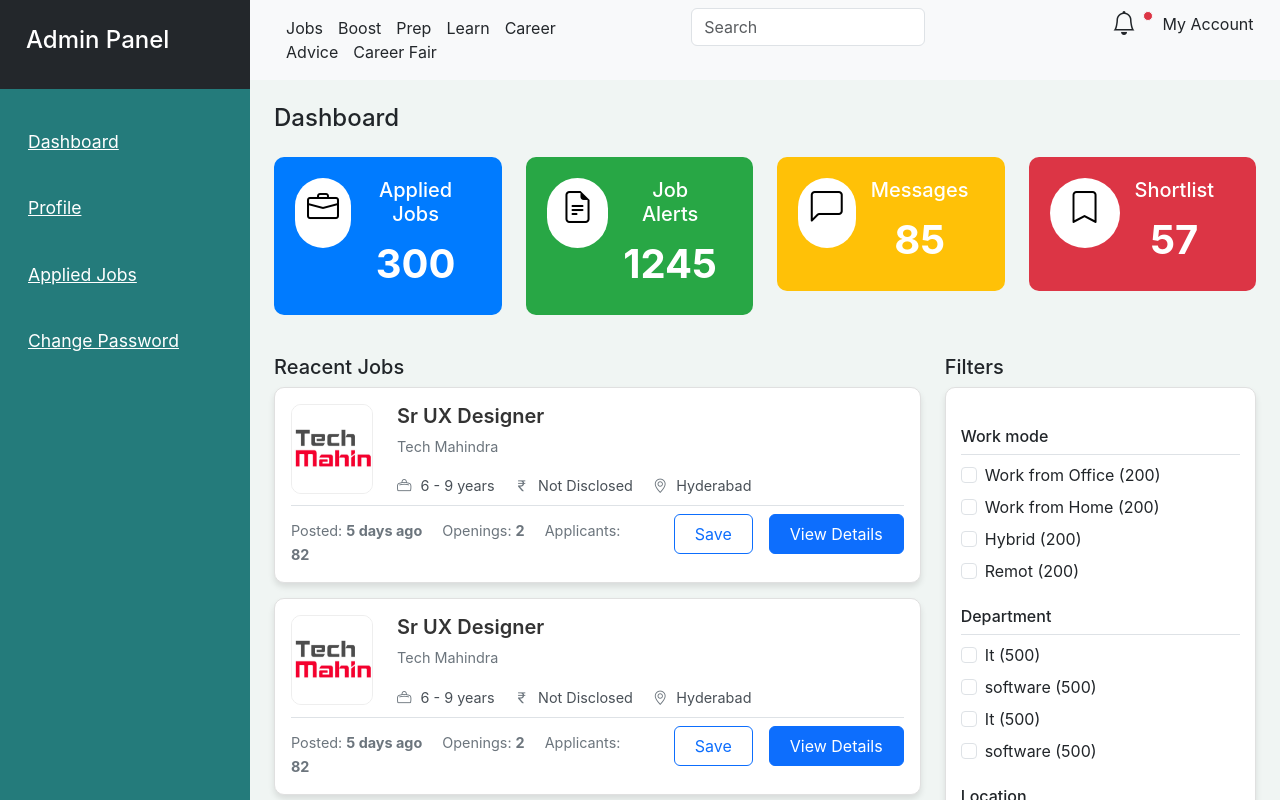
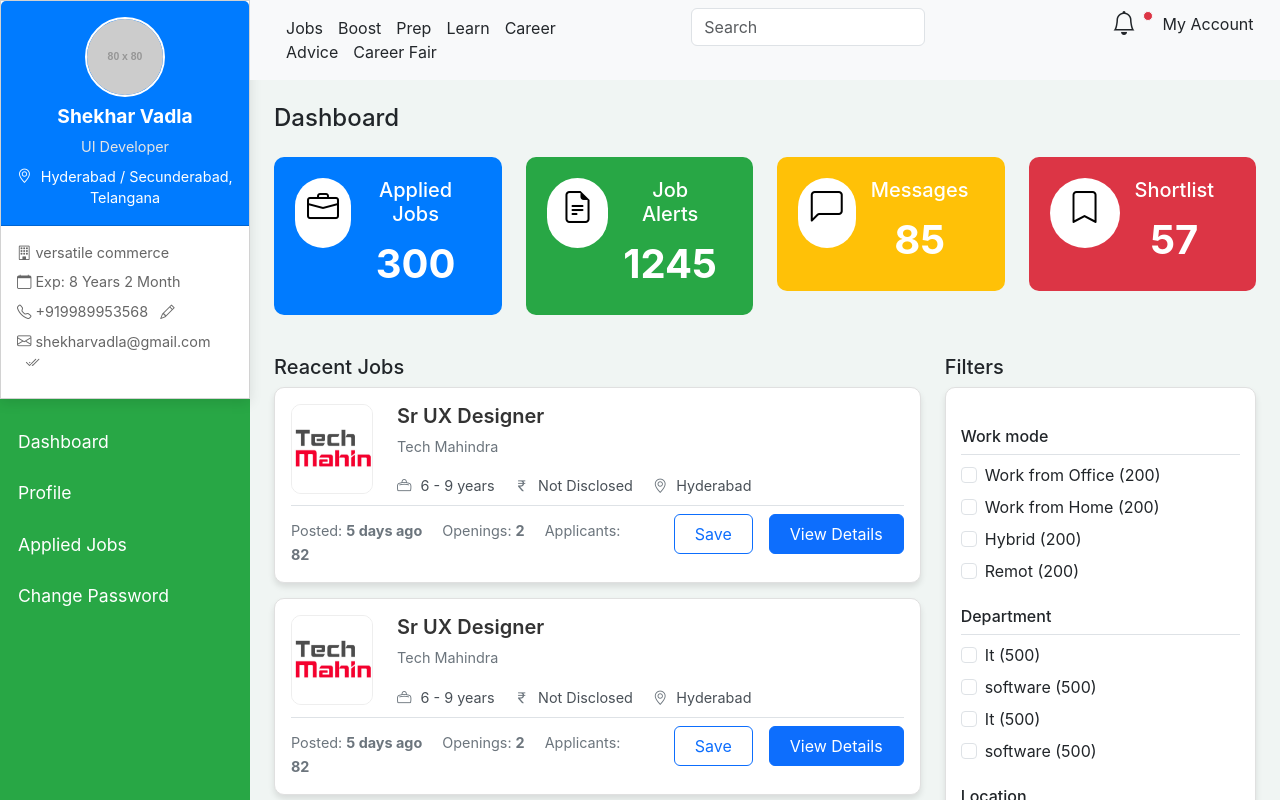
Before and after one commit to uniquemindsolutions/JobPortal_FrontEnd, a React (Create React App) app: page /seeker-dashboard in a window 1280 px wide. Shown: the top 800 px of the page. Built offline with nearby package versions, Linux system fonts and the light colour scheme.

Commit message:
seeker dashboard ui

```diff
--- a/src/App.tsx
+++ b/src/App.tsx
@@ -17,6 +17,7 @@ import SeekerDashboard from './JobSeeker/SeekerDashboard';
 import ViewJobs from './Admin/ViewJobs';
 import JobSeekerAdmin from './JobSeeker';
 import ViewJobDetails from './JobSeeker/SeekerDashboard/ViewJobDetails';
+import Profiles from './JobSeeker/Profile';
 
 
 
@@ -66,6 +67,7 @@ function App() {
             <Route path='' element={<JobSeekerAdmin/>}>
               <Route path='seeker-dashboard' element={<SeekerDashboard/>}/>
               <Route path='/view-job-details' element={<ViewJobDetails/>}/>
+              <Route path='profile' element={<Profiles/>}/>
             </Route>
           </Route>
         </Routes>
--- a/src/JobSeeker/JobSeekerAdmin.scss
+++ b/src/JobSeeker/JobSeekerAdmin.scss
@@ -7,13 +7,13 @@
   #sidebar {
     width: 250px;
     min-height: 100vh;
-    background: #247b7b;
+    background: #28a745;
     transition: all 0.3s;
   }
 
   #sidebar .sidebar-header {
-    padding: 10px;
-    background: #23272b;
+    // padding: 10px;
+    // background: #23272b;
   }
 
   #sidebar ul.components {
@@ -21,19 +21,21 @@
   }
 
   #sidebar ul li {
-    padding: 10px;
-  }
+    padding-bottom: 5px;
+}
 
   #sidebar ul li a {
     padding: 10px;
     font-size: 1.1rem;
     display: block;
     color: #ffffff;
+    text-decoration: none;
   }
 
   #sidebar ul li a:hover {
-    background: #495057;
+    background: #ffffff;
     text-decoration: none;
+    color: #28a745!important;
   }
 
   /* Sidebar toggle */
@@ -86,3 +88,75 @@
     text-decoration: none;
     color: #23272b;
   }
+// profile start
+
+.dashb-profile-card {
+  border-radius: 0;
+  box-shadow: 0 4px 12px rgba(0, 0, 0, 0.1);
+  background-color: #fff;
+  .card-header {
+    background-color: #007bff;
+    color: #fff;
+    padding: 1rem 0.5rem 0;
+
+    .profile-image {
+      img {
+        width: 80px;
+        height: 80px;
+        border: 2px solid #fff;
+      }
+    }
+
+    .profile-name {
+      font-size: 1.2rem;
+      font-weight: bold;
+    }
+
+    .profile-title {
+      font-size: 0.9rem;
+      color: #e5e5e5;
+    }
+
+    .profile-location {
+      font-size: 0.9rem;
+      i {
+        margin-right: 5px;
+      }
+    }
+  }
+
+  .card-body {
+    font-size: 0.9rem;
+    color: #666;
+
+    p {
+      display: flex;
+      align-items: center;
+      i {
+        margin-right: 10px;
+        color: #6f42c1;
+      }
+    }
+
+    .profile-completion {
+      h6 {
+        font-size: 1rem;
+        font-weight: bold;
+      }
+
+      .progress {
+        height: 8px;
+        background-color: #f0f0f0;
+        .progress-bar {
+          background-color: #28a745;
+        }
+      }
+    }
+
+    .profile-updated {
+      small {
+        font-size: 0.8rem;
+      }
+    }
+  }
+}
--- /dev/null
+++ b/src/JobSeeker/Profile/index.tsx
@@ -0,0 +1,35 @@
+import React from 'react'
+
+const Profiles = () => {
+  return (
+    <main>
+        <div className="container mt-4">
+            <div className="row">
+                <div className="col-sm-3 col-lg-3">
+                    <img className='img-fluid rounded' src={window.location.origin + '/images/avtar-pic.avif'}  />
+                </div>
+                <div className="col-sm-9 col-lg-8 offset-lg-1">
+                    <div className="row">
+                    <div className="col-sm-6 col-lg-6">
+                    <label htmlFor="address" className="form-label">Address</label>
+                            <input
+                                type="text"
+                                className="form-control"
+                                name="address"
+                                // value={formData.address}
+                                // onChange={handleInputChange}
+                                placeholder="Address"
+                            />
+                    </div>
+                    <div className="col-sm-6 col-lg-6">2</div>
+                    <div className="col-sm-6 col-lg-6">3</div>
+                    <div className="col-sm-6 col-lg-6">4</div>
+                    </div>
+                </div>
+            </div>
+        </div>
+    </main>
+  )
+}
+
+export default Profiles
--- a/src/JobSeeker/index.tsx
+++ b/src/JobSeeker/index.tsx
@@ -15,11 +15,58 @@ const JobSeekerAdmin = () => {
                 {/* Sidebar */}
                 <nav id="sidebar" className={`sidebar ${isSidebarOpen ? 'active' : ''}`}>
                     <div className="sidebar-header">
-                        <h4 className="text-white p-3">Admin Panel</h4>
                         <div className="close-icon d-md-none" onClick={toggleSidebar}>
                             <i className="fas fa-times"></i>
                         </div>
+
+                        {/* profile detais start */}
+                        <div className="card dashb-profile-card">
+                            <div className="card-header text-center">
+                                <div className="profile-image">
+                                    <img
+                                        src="https://via.placeholder.com/80" // Profile picture placeholder
+                                        alt="Profile"
+                                        className="rounded-circle"
+                                    />
+                                </div>
+                                <h5 className="profile-name mt-2">Shekhar Vadla</h5>
+                                <p className="profile-title mb-2">UI Developer</p>
+                                <p className="profile-location">
+                                    <i className="bi bi-geo-alt"></i> Hyderabad / Secunderabad, Telangana
+                                </p>
+                            </div>
+                            <div className="card-body">
+                                <div className='mb-2'><i className="bi bi-building"></i> versatile commerce</div>
+                                <div className='mb-2'><i className="bi bi-calendar"></i> Exp: 8 Years 2 Month</div>
+                                <div className='mb-2'><i className="bi bi-telephone"></i> +919989953568 <i className="bi bi-pencil ms-2"></i></div>
+                                <div className='mb-2'><i className="bi bi-envelope"></i> shekharvadla@gmail.com <i className="bi bi-check2-all ms-2"></i></div>
+
+                                {/* <div className="profile-completion mt-4">
+                                    <h6>100% Profile Complete</h6>
+                                    <p className="text-muted">Well done! Make sure to keep your information updated.</p>
+                                    <div className="progress">
+                                        <div
+                                            className="progress-bar"
+                                            role="progressbar"
+                                            style={{ width: "100%" }}
+                                            aria-valuenow={100}
+                                            aria-valuemin={0}
+                                            aria-valuemax={100}
+                                        >
+                                            100%
+                                        </div>
+                                    </div>
+                                </div> */}
+
+                                {/* <div className="profile-updated mt-3 text-center">
+                                    <small className="text-muted">Updated on: 7 October 2024</small>
+                                </div> */}
+                            </div>
+                        </div>
+                        {/* profile detais end */}
                     </div>
+
+
                     <ul className="list-unstyled components">
                         <li>
                             <Link to="seeker-dashboard" className="text-white">
@@ -32,12 +79,12 @@ const JobSeekerAdmin = () => {
                             </Link>
                         </li>
                         <li>
-                            <Link to="/saved-jobs" className="text-white">
+                            <Link to="/applied-jobs" className="text-white">
                                 <i className="fas fa-cog me-2"></i> Applied Jobs
                             </Link>
                         </li>
                         <li>
-                            <Link to="/settings" className="text-white">
+                            <Link to="/change-password" className="text-white">
                                 <i className="fas fa-cog me-2"></i> Change Password
                             </Link>
                         </li>
@@ -104,7 +151,7 @@ const JobSeekerAdmin = () => {
                                         My Account
                                     </button>
                                     <ul className="dropdown-menu border-0 shadow dropdown-menu-end">
-                                         <li>
+                                        <li>
                                             <a href="#" className="dropdown-item">
                                                 Profile
                                             </a>
```
